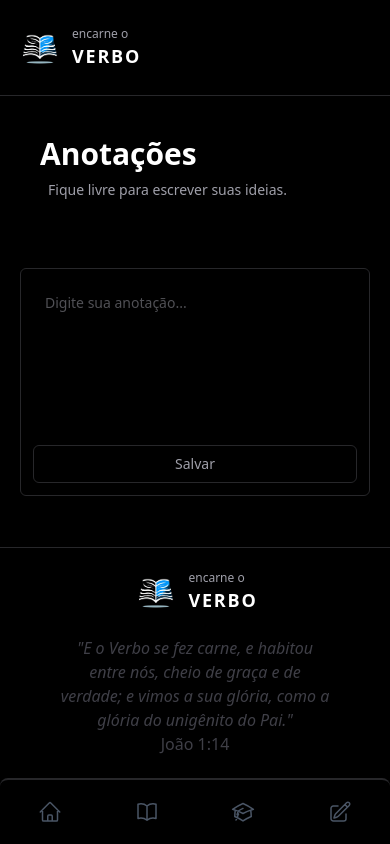
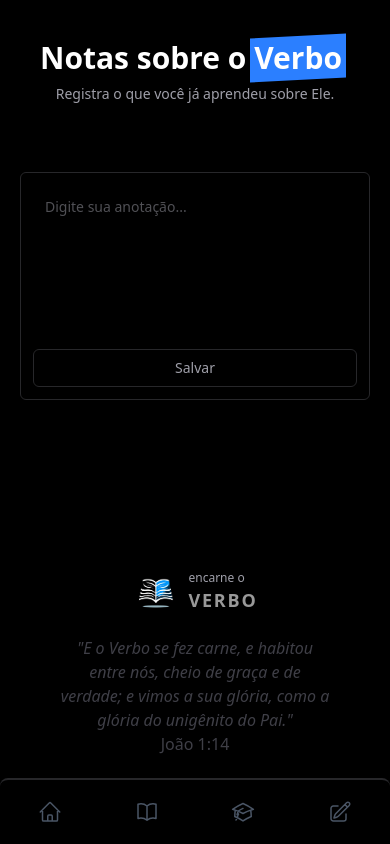
Before and after one commit to marcelonetodev/encarneoverbo, a SvelteKit app: page /anotacoes in a window 390 px wide. Built offline with nearby package versions, Linux system fonts and the light colour scheme.

Commit message:
retirada do cabeçalho para telas mobile e tablet

```diff
--- a/src/components/biblia/ConteudoBiblia.svelte
+++ b/src/components/biblia/ConteudoBiblia.svelte
@@ -34,7 +34,7 @@
             <Titulo principal={reference} />
             <div class="relative lg:border lg:border-zinc-800 lg:rounded-md gap-5 lg:p-5">
               {#each verses as verse, index}
-                <div class="relative">
+                <div class="relative my-3">
                   <Salvar text={verse.text} verse={verse.verse} {reference} id={verse.book_id}/>
                   <CopiarTexto
                     text={verse.text}
--- a/src/components/livro/ConteudoLivro.svelte
+++ b/src/components/livro/ConteudoLivro.svelte
@@ -48,7 +48,7 @@
           <Titulo principal={reference} />
           <div class="relative md:border lg:border-zinc-800 lg:rounded-md gap-5 lg:p-5">
             {#each verses as verse, index}
-              <div class="relative">
+              <div class="relative my-3">
                 <Salvar text={verse.text} verse={verse.verse} {reference} id={verse.book_id}/>
                 <CopiarTexto
                   text={verse.text}
--- a/src/components/shared/Logo.svelte
+++ b/src/components/shared/Logo.svelte
@@ -2,6 +2,6 @@
   <img class="w-12 h-12 sm:w-16 sm:h-16" src="/logo.png" alt="Logo" />
   <div class="flex flex-col leading-3">
     <span class="font-thin text-zinc-400 text-xs sm:text-sm">encarne o</span>
-    <span class="font-black text-lg sm:text-xl tracking-widest">VERBO</span>
+    <span class="font-black text-lg sm:text-xl tracking-widest text-white/60">VERBO</span>
   </div>
 </a>
--- a/src/components/shared/Markdown.svelte
+++ b/src/components/shared/Markdown.svelte
@@ -47,12 +47,12 @@
   {#each mensagemA as msg, index}
   <!-- class="flex flex-col border border-zinc-800 justify-around p-5 rounded-md gap-5 text-sm sm:text-base text-justify text-zinc-400" -->
     <div
-      class="flex flex-col border border-zinc-800 justify-around p-5 rounded-md gap-5 text-justify"
+      class="flex flex-col border border-zinc-800 justify-around p-5 rounded-sm gap-5 text-justify"
     >
-      <p class="font-semibold text-xl sm:text-3xl">
+      <p class="font-light text-xlsm:text-3xl">
         Gravação {index + 1}:
       </p>
-      <p>{@html marked(msg)}</p>
+      <p class="bg-zinc-950 p-2">{@html marked(msg)}</p>
       <Botao texto="Apagar" funcaoApagar={() => apagar(index)} />
     </div>
   {/each}
--- a/src/components/shared/Texto.svelte
+++ b/src/components/shared/Texto.svelte
@@ -29,14 +29,14 @@
 {/if}
 {#if textoSB}
   <div class="flex flex-col sm:flex-row gap-5 lg:p-3">
-    <p class="p-5 text-justify bg-zinc-950 text-zinc-400 font-light text-sm sm:text-base">
+    <p class="p-5 text-justify text-zinc-400 font-light text-sm sm:text-base">
       {textoSB}
     </p>
   </div>
 {/if}
 
 {#if versiculo && index}
-  <div class="flex flex-row gap-5 p-2 py-5 bg-zinc-950">
+  <div class="flex flex-row gap-5 p-2 py-5 bg-zinc-950 rounded-sm">
     <span class="pl-0 pr-0 py-1 text-zinc-600 text-xs sm:text-sm">
       {index}
     </span>
@@ -51,6 +51,6 @@
   <div
     class="flex flex-col sm:flex-row gap-5 text-sm sm:text-base text-zinc-400 lg:p-5 lg:border lg:border-zinc-900 lg:rounded-md"
   >
-    <p class="p-5 text-justify bg-zinc-950 ">{@html marked.parse(textoMarkdown)}</p>
+    <p class="p-5 text-justify bg-zinc-950 rounded-sm font-light">{@html marked.parse(textoMarkdown)}</p>
   </div>
 {/if}
--- a/src/components/shared/Titulo.svelte
+++ b/src/components/shared/Titulo.svelte
@@ -22,9 +22,9 @@
   {/if}
 
   {#if principal}
-    <h1 class="text-3xl sm:text-4xl md:text-5xl font-black">{principal}</h1>
+    <h1 class="text-3xl text-white/70 sm:text-4xl md:text-5xl font-black">{principal}</h1>
   {/if}
   {#if secundario}
-    <p class="p-2 text-sm sm:text-base text-zinc-400">{secundario}</p>
+    <p class="p-2 text-sm sm:text-base text-zinc-400/80">{secundario}</p>
   {/if}
 </div>
--- a/src/components/templates/Cabecalho.svelte
+++ b/src/components/templates/Cabecalho.svelte
@@ -3,7 +3,7 @@
 </script>
 
 <header
-  class="flex items-center justify-between w-full h-24 px-4 border-b border-zinc-800"
+  class="fixed top-0 bg-black flex items-center justify-between w-full h-24 px-4 border-b border-zinc-800"
 >
   <div class="flex items-center justify-center">
     <Logo />
--- a/src/components/templates/Pagina.svelte
+++ b/src/components/templates/Pagina.svelte
@@ -1,5 +1,5 @@
 <script>
-// @ts-nocheck
+
 
   import AreaLateral from "./AreaLateral.svelte";
   import Cabecalho from "./Cabecalho.svelte";
@@ -7,9 +7,8 @@
   import Menu from "./Menu.svelte";
   import MenuItem from "./MenuItem.svelte";
   import Rodape from "./Rodape.svelte";
-  import { page } from '$app/stores'; // Para acessar a URL da página atual
 
-  let currentPath = $page.url.pathname; // Obtendo o caminho da URL atual</script>
+</script>
 
 <div
   class="
@@ -18,7 +17,10 @@
     relative
   "
 >
-  <Cabecalho />
+<div class="lg:block hidden">
+  <Cabecalho/>
+  </div>
+
 
   <div
     class="lg:hidden border-t-2 border-zinc-800 px-1 gap-1 rounded-t-lg list-none text-white p-1 bg-black grid grid-cols-4 fixed z-1 bottom-0 w-full"
--- a/src/components/templates/Rodape.svelte
+++ b/src/components/templates/Rodape.svelte
@@ -2,7 +2,7 @@
   import Logo from "../shared/Logo.svelte";
 </script>
 
-<footer class=" flex justify-end px-5 items-center border-t border-zinc-800">
+<footer class=" flex justify-end px-5 items-center lg:border-t lg:border-zinc-800">
   <div class="flex flex-col items-center justify-between flex-1 p-5">
     <Logo />
     <p class="p-5 text-zinc-700 text-center">
--- a/src/routes/anotacoes/+page.svelte
+++ b/src/routes/anotacoes/+page.svelte
@@ -5,8 +5,9 @@
 
 <div class="flex flex-col gap-10">
   <Titulo
-    principal="Anotações"
-    secundario="Fique livre para escrever suas ideias."
+    before="Notas sobre o"
+    key="Verbo"
+    after="Registra o que você já aprendeu sobre Ele."
   />
   <Markdown />
 </div>
--- a/src/routes/biblia/+page.svelte
+++ b/src/routes/biblia/+page.svelte
@@ -50,13 +50,13 @@
   }
 </script>
 
-<div class="flex flex-col gap-10 px-5">
-    <Titulo principal="Bíblia" secundario="Escolha qual livro você quer ler" />
+<div class="flex flex-col gap-10 lg:px-5">
+    <Titulo before="Bíblia do" key="Verbo" after="A revelação de quem Ele é" />
   {#if book !== null}
     <Titulo principal={reference} />
     <div class="lg:border lg:border-zinc-800 lg:rounded-md gap-5 lg:p-3">
       {#each verses as verse, index}
-        <div class="relative">
+        <div class="relative my-3">
           <Salvar text={verse.text} verse={verse.verse} {reference} id={verse.book_id}/>
           <CopiarTexto text={verse.text} verse={verse.verse} {reference}  id={verse.book_id} />
           <Texto versiculo={verse.text} index={verse.verse} />
@@ -65,9 +65,9 @@
     </div>
   {/if}
 
- <div class="flex justify-c0enter">
+ <div class="flex justify-center">
     <select
-      class=" placeholder:text-slate-40 pl-5 pr-8 py-2 transition duration-300 ease focus:border-slate-400 hover:border-slate-400 shadow-sm focus:shadow-md appearance-none cursor-pointer flex-1 p-4 font-light border border-zinc-800 rounded-md bg-transparent text-zinc-400 focus:outline-none focus:ring-2 focus:ring-zinc-800"
+      class=" placeholder:text-zinc-800 pl-5 pr-8 py-2 transition duration-300 ease focus:border-slate-400 hover:border-slate-400 shadow-sm focus:shadow-md appearance-none cursor-pointer flex-1 p-4 font-light border border-zinc-800/80 rounded-sm bg-transparent text-zinc-400 focus:outline-none focus:ring-2 focus:ring-zinc-800 w-full"
       on:change={handleBookSelection}
     >
       <option class="bg-black" selected>Escolha o livro</option>
--- a/src/routes/livros/+page.svelte
+++ b/src/routes/livros/+page.svelte
@@ -37,16 +37,16 @@
   }
 </script>
 
-<div class="flex flex-col gap-10 px-5">
+<div class="flex flex-col gap-10 lg:px-5">
   <Titulo
-    principal="Estudo da bíblia"
-    secundario="Conheça o contexto histórico ao passo que você estuda sobre a bíblia!"
+    before="Estudo do" key="Verbo"
+    after="Conheça-o mais e mais!"
   />
   <select
       on:change={handleBookSelection}
       id="livro-select"
       name="livros"
-      class=" placeholder:text-slate-40 pl-5 pr-8 py-2 transition duration-300 ease focus:border-slate-400 hover:border-slate-400 shadow-sm focus:shadow-md appearance-none cursor-pointer flex-1 p-4 font-light border border-zinc-800 rounded-md bg-transparent text-zinc-400 focus:outline-none focus:ring-2 focus:ring-zinc-800"
+      class=" placeholder:text-slate-40 pl-5 pr-8 py-2 transition duration-300 ease focus:border-slate-400 hover:border-slate-400 shadow-sm focus:shadow-md appearance-none cursor-pointer flex-1 p-4 font-light border border-zinc-800 rounded-sm bg-transparent text-zinc-400 focus:outline-none focus:ring-2 focus:ring-zinc-800"
   >
       <option class="bg-black" selected>Escolha o livro</option>
       {#each livros as b}
```
